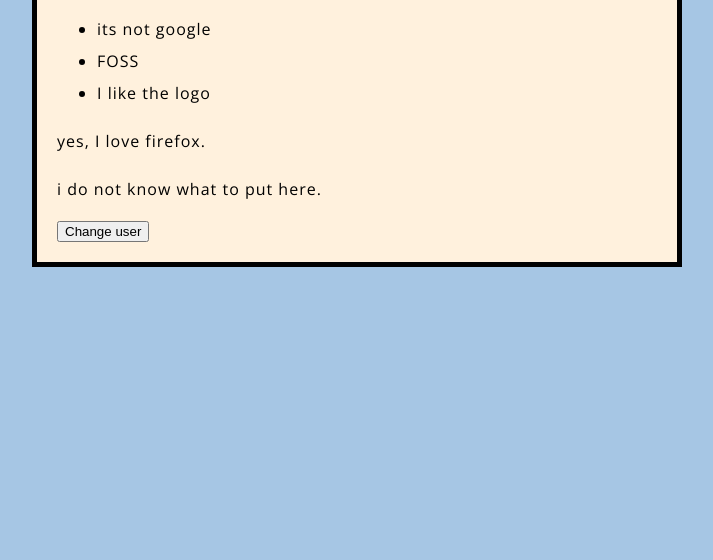
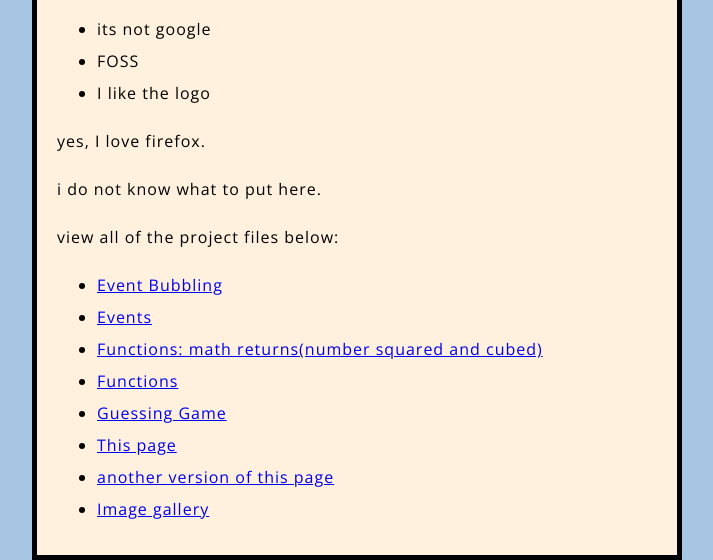
Before and after one commit to itskme/learning-js, a plain HTML site: page index.html in a window 1280 px wide. Shown: the part 434-994 px from the top of the page, without its empty margins (283-996 px from the left). Before the commit the page ends 800 px from the top, so only its background shows below. Drawn offline with nearby package versions, Linux system fonts and the light colour scheme.

Commit message:
Created new directory structure.
Now all pages can be accessed from the main page.

```diff
--- a/index.html
+++ b/index.html
@@ -21,7 +21,17 @@
     <p>yes, I love firefox. </p>
 
     <p>i do not know what to put here.</p>
-    <button>Change user</button>
+    <p>view all of the project files below:</p>
+    <ul>
+      <li><a href="/event-bubbling.html">Event Bubbling</a></li>
+      <li><a href="/events.html">Events</a></li>
+      <li><a href="/functions-math-returns.html">Functions: math returns(number squared and cubed)</a></li>
+      <li><a href="/functions.html">Functions</a></li>
+      <li><a href="/guessing-game.html">Guessing Game</a></li>
+      <li><a href="/index.html">This page</a></li>
+      <li><a href="learning-js/index.html">another version of this page</a></li>
+      <li><a href="/js-jmage-gallery/image-gallery.html">Image gallery</a></li>
+    </ul>
     <script src="scripts/main.js"></script>
   </body>
 </html>
```
